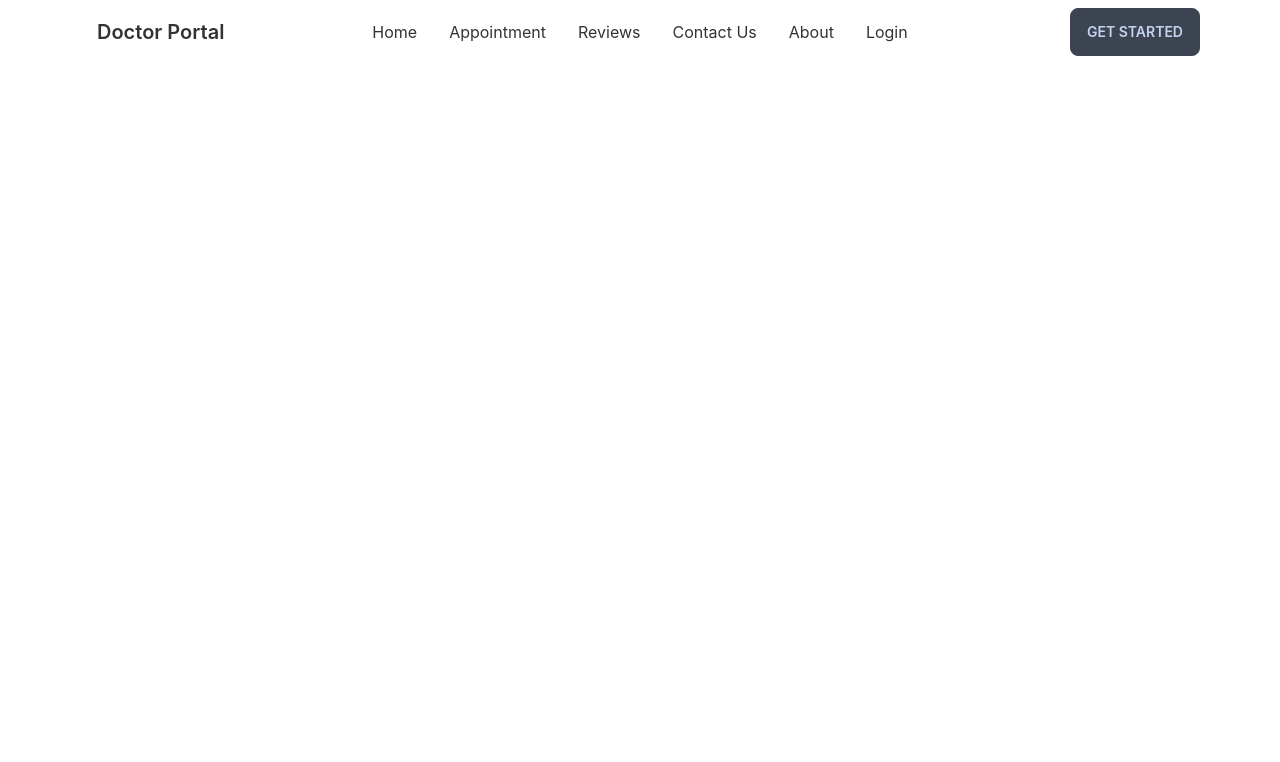
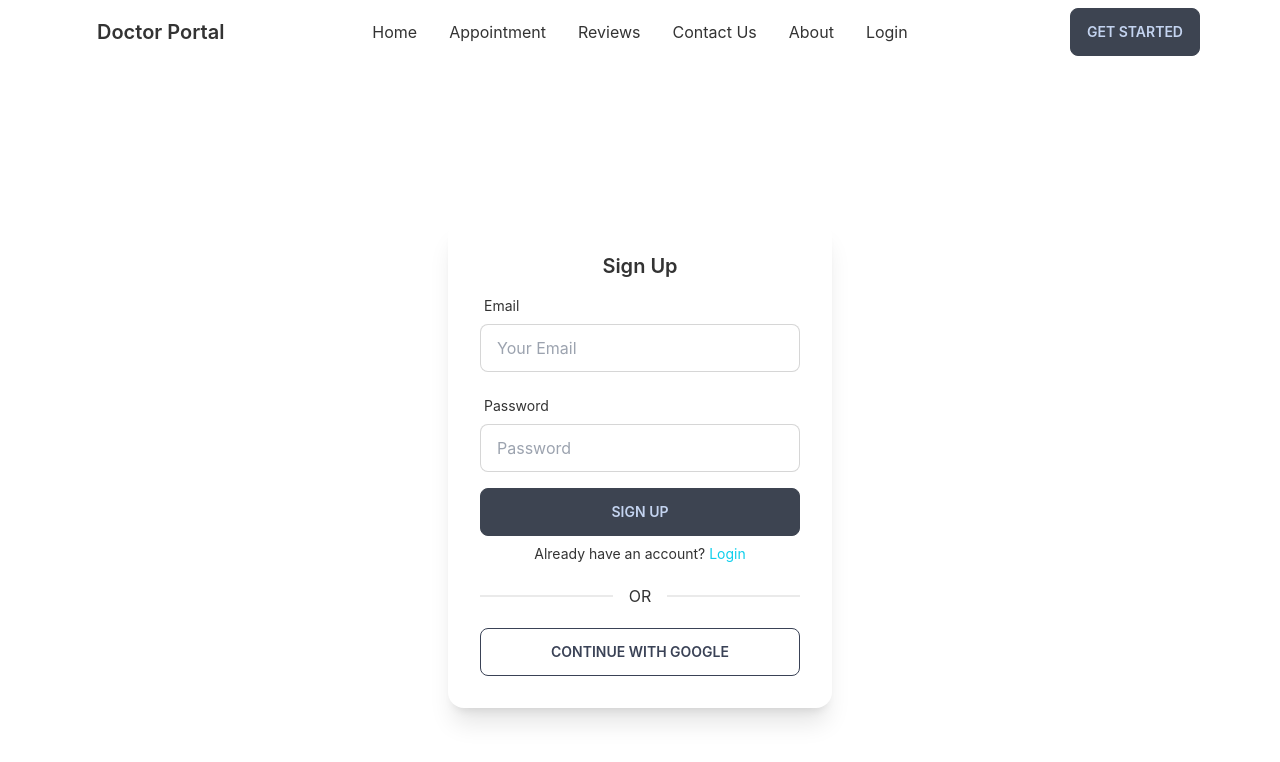
Before and after one commit to sayemhossain/doctor-lagbe, a React (Create React App) app: page /signup in a window 1280 px wide. Shown: the top 762 px of the page. Built offline with nearby package versions, Linux system fonts and the light colour scheme.

Commit message:
sign up code added

```diff
--- a/src/App.js
+++ b/src/App.js
@@ -4,6 +4,7 @@
 import Contact from "./Pages/Contact/Contact";
 import Home from "./Pages/Home/Home";
 import Login from "./Pages/Login/Login";
+import SignUp from "./Pages/Login/SignUp";
 import Navbar from "./Pages/Shared/Navbar";
 
 function App() {
@@ -18,6 +19,7 @@
           element={<Appointment></Appointment>}
         ></Route>
         <Route path="/login" element={<Login></Login>}></Route>
+        <Route path="/signup" element={<SignUp></SignUp>}></Route>
         <Route path="/contact" element={<Contact></Contact>}></Route>
       </Routes>
     </div>
--- /dev/null
+++ b/src/Pages/Login/SignUp.js
@@ -0,0 +1,144 @@
+import React from "react";
+import {
+  useSignInWithEmailAndPassword,
+  useSignInWithGoogle,
+} from "react-firebase-hooks/auth";
+import { Link, useNavigate } from "react-router-dom";
+import auth from "../../firebase.init";
+import { useForm } from "react-hook-form";
+import Loading from "../Shared/Loading";
+
+const SignUp = () => {
+  const [signInWithGoogle, gUser, gLoading, gError] = useSignInWithGoogle(auth);
+  const [signInWithEmailAndPassword, user, loading, error] =
+    useSignInWithEmailAndPassword(auth);
+  const navigate = useNavigate();
+  const {
+    register,
+    formState: { errors },
+    handleSubmit,
+  } = useForm();
+
+  let signInError;
+
+  const onSubmit = (data) => {
+    console.log(data);
+    signInWithEmailAndPassword(data.email, data.password);
+  };
+
+  if (loading || gLoading) {
+    return <Loading></Loading>;
+  }
+  if (error || gError) {
+    signInError = (
+      <p className="mb-2 text-red-500">
+        <small>{error?.message || gError?.message}</small>
+      </p>
+    );
+  }
+  if (gUser || user) {
+    navigate("/");
+  }
+
+  return (
+    <div className="px-5">
+      <div className="flex justify-center items-center h-screen">
+        <div className="card w-96 bg-base-100 shadow-xl">
+          <div className="card-body">
+            <h2 className="card-title mx-auto">Sign Up</h2>
+            <form onSubmit={handleSubmit(onSubmit)}>
+              <div class="form-control w-full max-w-xs">
+                <label class="label">
+                  <span class="label-text">Email</span>
+                </label>
+                <input
+                  type="email"
+                  placeholder="Your Email"
+                  class="input input-bordered w-full max-w-xs"
+                  {...register("email", {
+                    required: {
+                      value: true,
+                      message: "Email is required",
+                    },
+                    pattern: {
+                      value: /[a-z0-9]+@[a-z]+\.[a-z]{2,3}/,
+                      message: "Provice a valid email",
+                    },
+                  })}
+                />
+                <label class="label">
+                  {errors.email?.type === "required" && (
+                    <span class="label-text-alt text-red-500">
+                      {errors.email.message}
+                    </span>
+                  )}
+                  {errors.email?.type === "pattern" && (
+                    <span class="label-text-alt text-red-500">
+                      {errors.email.message}
+                    </span>
+                  )}
+                </label>
+              </div>
+
+              <div class="form-control w-full max-w-xs">
+                <label class="label">
+                  <span class="label-text">Password</span>
+                </label>
+                <input
+                  type="password"
+                  placeholder="Password"
+                  class="input input-bordered w-full max-w-xs"
+                  {...register("password", {
+                    required: {
+                      value: true,
+                      message: "Password is required",
+                    },
+                    minLength: {
+                      value: 6,
+                      message: "Must be 6 characters or longer",
+                    },
+                  })}
+                />
+                <label class="label">
+                  {errors.password?.type === "required" && (
+                    <span class="label-text-alt text-red-500">
+                      {errors.password.message}
+                    </span>
+                  )}
+                  {errors.password?.type === "pattern" && (
+                    <span class="label-text-alt text-red-500">
+                      {errors.password.message}
+                    </span>
+                  )}
+                </label>
+              </div>
+              {signInError}
+              <input
+                className="btn w-full max-w-xs"
+                type="submit"
+                value="Sign Up"
+              />
+            </form>
+            <p className="text-sm text-center">
+              Already have an account?
+              <Link className="text-primary" to="/login">
+                {" "}
+                Login
+              </Link>
+            </p>
+            <div className="divider">OR</div>
+
+            <button
+              onClick={() => signInWithGoogle()}
+              className="btn btn-outline btn-accent"
+            >
+              CONTINUE WITH GOOGLE
+            </button>
+          </div>
+        </div>
+      </div>
+    </div>
+  );
+};
+
+export default SignUp;
```
